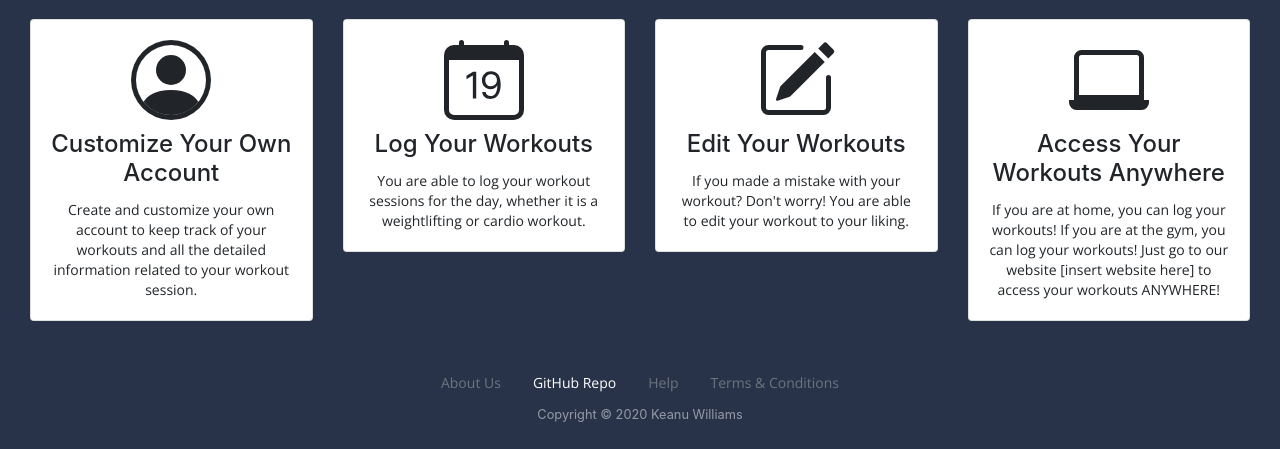
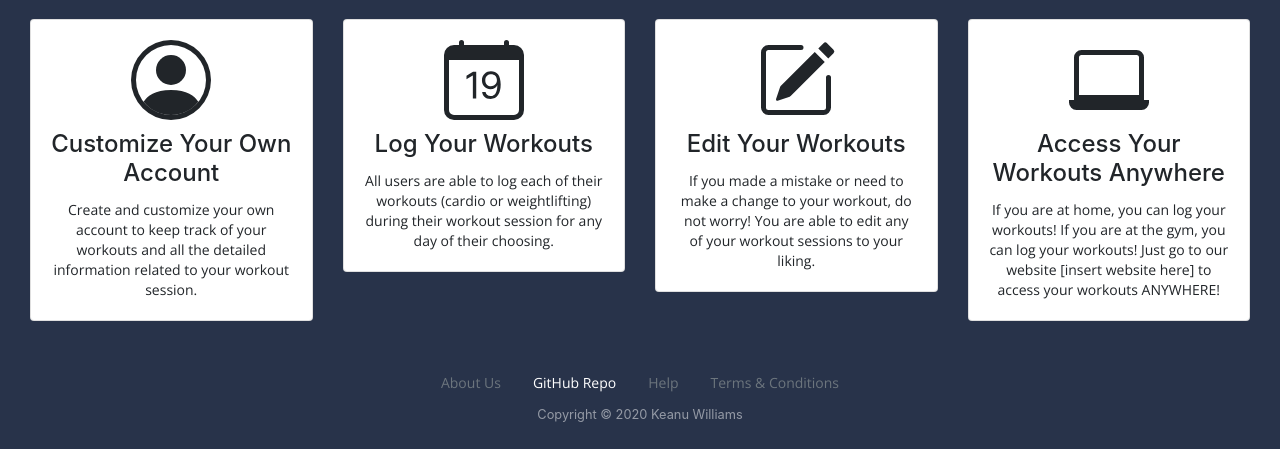
Before and after one commit to keanuwilliams/Billed-Fitness-Log, a Django app: page / in a window 1280 px wide. Shown: the part 803-1252 px from the top of the page. Run offline with Django 3.2, Linux system fonts and the light colour scheme; some libraries are stand-ins or nearby versions.

Commit message:
Added an 'Admin' option on the navbar for superusers and edited text on the landing

```diff
--- a/bfl/users/templates/users/landing.html
+++ b/bfl/users/templates/users/landing.html
@@ -77,7 +77,7 @@
                     <path d="M6.445 11.688V6.354h-.633A12.6 12.6 0 0 0 4.5 7.16v.695c.375-.257.969-.62 1.258-.777h.012v4.61h.675zm1.188-1.305c.047.64.594 1.406 1.703 1.406 1.258 0 2-1.066 2-2.871 0-1.934-.781-2.668-1.953-2.668-.926 0-1.797.672-1.797 1.809 0 1.16.824 1.77 1.676 1.77.746 0 1.23-.376 1.383-.79h.027c-.004 1.316-.461 2.164-1.305 2.164-.664 0-1.008-.45-1.05-.82h-.684zm2.953-2.317c0 .696-.559 1.18-1.184 1.18-.601 0-1.144-.383-1.144-1.2 0-.823.582-1.21 1.168-1.21.633 0 1.16.398 1.16 1.23z"/>
                   </svg>
                   <h4 class="card-title" style="padding-top: 10px;">Log Your Workouts</h4>
-                  <p class="card-text">You are able to log your workout sessions for the day, whether it is a weightlifting or cardio workout.</p>
+                  <p class="card-text">All users are able to log each of their workouts (cardio or weightlifting) during their workout session for any day of their choosing.</p>
                 </div>
               </div>
             </div>
@@ -90,7 +90,7 @@
                     <path fill-rule="evenodd" d="M1 13.5A1.5 1.5 0 0 0 2.5 15h11a1.5 1.5 0 0 0 1.5-1.5v-6a.5.5 0 0 0-1 0v6a.5.5 0 0 1-.5.5h-11a.5.5 0 0 1-.5-.5v-11a.5.5 0 0 1 .5-.5H9a.5.5 0 0 0 0-1H2.5A1.5 1.5 0 0 0 1 2.5v11z"/>
                   </svg>
                   <h4 class="card-title" style="padding-top: 10px;">Edit Your Workouts</h4>
-                  <p class="card-text">If you made a mistake with your workout? Don't worry! You are able to edit your workout to your liking.</p>
+                  <p class="card-text">If you made a mistake or need to make a change to your workout, do not worry! You are able to edit any of your workout sessions to your liking.</p>
                 </div>
               </div>
             </div>
```
Also changed, not shown: bfl/users/templates/users/base.html (+6 -1 lines).
